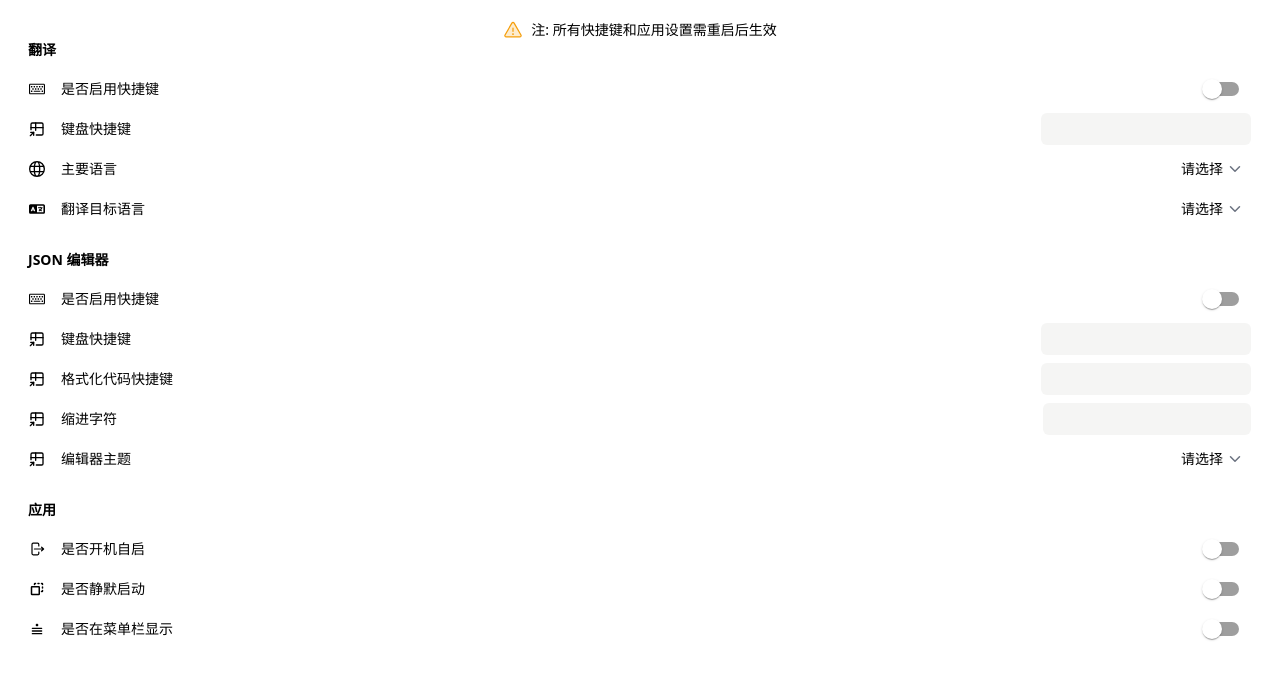
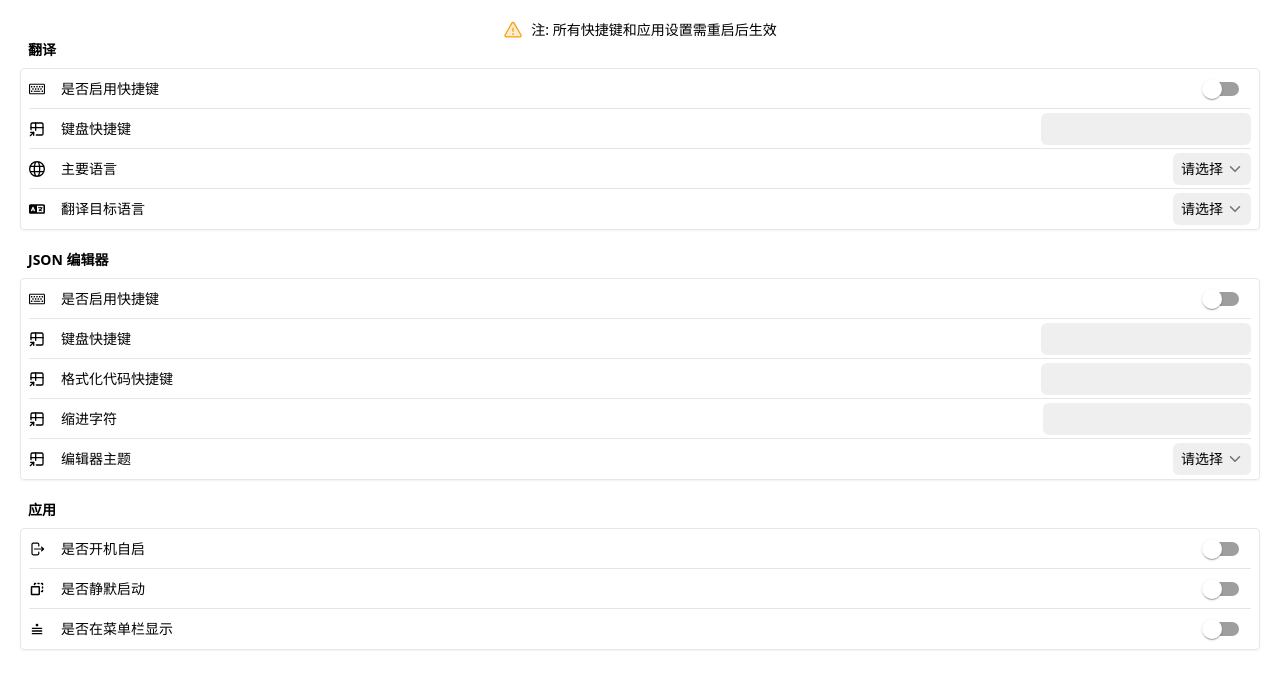
Before and after one commit to JsonLee12138/ferrule, a React app in the folder frontend_apps/pc-ferrume/: page /setting in a window 1280 px wide. Shown: the top 688 px of the page. Built offline with nearby package versions, Linux system fonts and the light colour scheme; the HTML template or start-up script is replaced by a standard one.

Commit message:
fix: shadow

```diff
--- a/frontend_apps/pc-ferrume/src/components/Select/index.tsx
+++ b/frontend_apps/pc-ferrume/src/components/Select/index.tsx
@@ -113,7 +113,7 @@ const Select = <
     >
       <div className={'j-select-content'} data-set={{ empty: !value }}>
         {value ? (
-          <span data-set={{ placeholder: true }}>{current![labelKey]}</span>
+          <span data-set={{ placeholder: true }}>{current?.[labelKey]}</span>
         ) : (
           <span>{placeholder}</span>
         )}
--- a/frontend_apps/pc-ferrume/src/components/Select/style.scss
+++ b/frontend_apps/pc-ferrume/src/components/Select/style.scss
@@ -1,13 +1,14 @@
 .j-select-container {
-  --active-bg: #f5f5f4;
+  --active-bg: rgba(231, 229, 228, 0.6);
   position: relative;
   display: flex;
   align-items: center;
   padding: 0.25rem 0.5rem;
-  border-radius: 0.25rem;
+  border-radius: 0.375rem;
   cursor: pointer;
-  outline: none;
+  // outline: none;
   width: fit-content;
+  background-color: var(--active-bg);
 
   &:hover {
     background-color: var(--active-bg);
@@ -19,6 +20,8 @@
     // outline-offset: -2px;
     background-color: var(--active-bg);
     box-shadow: 0 1px 3px 0 rgb(0 0 0 / 0.1), 0 1px 2px -1px rgb(0 0 0 / 0.1);
+    outline: 3px solid #6366f1;
+    outline-offset: -2px;
   }
 
   > div.j-select-content {
--- a/frontend_apps/pc-ferrume/src/components/SetHotKey/index.tsx
+++ b/frontend_apps/pc-ferrume/src/components/SetHotKey/index.tsx
@@ -34,7 +34,7 @@ const SetHotKey = ({value, onChange}: SetHotKeyProps) => {
   return (
     <>
       <input
-        className="w-fit text-center pr-2 rounded-md py-1 focus:outline outline-indigo-500 bg-stone-100 text-[#333] text-sm/6 hover:shadow"
+        className="w-fit text-center pr-2 rounded-md py-1 focus:outline outline-indigo-500 bg-stone-200/60 text-[#333] text-sm/6 hover:shadow"
         ref={inputRef}
         type="text"
         value={value}
--- a/frontend_apps/pc-ferrume/src/pages/Setting/index.tsx
+++ b/frontend_apps/pc-ferrume/src/pages/Setting/index.tsx
@@ -58,7 +58,7 @@ function Setting() {
   });
 
   return (
-    <div className="w-full h-screen overflow-y-auto p-5 bg-white/30">
+    <div className="w-full h-screen overflow-y-auto p-5">
       <div className="flex items-center justify-center">
         <PiWarningDuotone color="#f59e0b" size={20} />
         <span className="ml-2 text-sm">
@@ -66,8 +66,8 @@ function Setting() {
         </span>
       </div>
       <h1 className="text-sm font-bold indent-2">翻译</h1>
-      <div className="border rounded bg-transparent px-2 mt-2 border-white/50">
-        <div className="flex items-center h-10 justify-between border-b-white/50 border-b">
+      <div className="border rounded bg-transparent px-2 mt-2 shadow-sm">
+        <div className="flex items-center h-10 justify-between border-b-stone-200 border-b">
           <div className="flex items-center py-2">
             <FaRegKeyboard className="mr-2" />
             <p className="text-sm ml-2">是否启用快捷键</p>
@@ -81,7 +81,7 @@ function Setting() {
             }
           />
         </div>
-        <div className="flex items-center h-10 justify-between border-b-white/50 border-b">
+        <div className="flex items-center h-10 justify-between border-b-stone-200 border-b">
           <div className="flex items-center py-2">
             <TbTableShortcut className="mr-2" />
             <p className="text-sm ml-2">键盘快捷键</p>
@@ -93,7 +93,7 @@ function Setting() {
             }
           />
         </div>
-        <div className="flex items-center h-10 justify-between border-b-white/50 border-b">
+        <div className="flex items-center h-10 justify-between border-b-stone-200 border-b">
           <div className="flex items-center py-2">
             <GrLanguage className="mr-2" />
             <p className="text-sm ml-2">主要语言</p>
@@ -115,8 +115,8 @@ function Setting() {
         </div>
       </div>
       <h1 className="text-sm font-bold indent-2 mt-5">JSON 编辑器</h1>
-      <div className="border rounded bg-transparent px-2 mt-2 border-white/50">
-        <div className="flex items-center h-10 justify-between border-b-white/50 border-b">
+      <div className="border rounded bg-transparent px-2 mt-2 shadow-sm">
+        <div className="flex items-center h-10 justify-between border-b-stone-200 border-b">
           <div className="flex items-center py-2">
             <FaRegKeyboard className="mr-2" />
             <p className="text-sm ml-2">是否启用快捷键</p>
@@ -128,7 +128,7 @@ function Setting() {
             onChange={(e) => setItem('json_editor::open_shortcut::enabled', e)}
           />
         </div>
-        <div className="flex items-center h-10 justify-between border-b-white/50 border-b">
+        <div className="flex items-center h-10 justify-between border-b-stone-200 border-b">
           <div className="flex items-center py-2">
             <TbTableShortcut className="mr-2" />
             <p className="text-sm ml-2">键盘快捷键</p>
@@ -140,7 +140,7 @@ function Setting() {
             }
           />
         </div>
-        <div className="flex items-center h-10 justify-between border-b-white/50 border-b">
+        <div className="flex items-center h-10 justify-between border-b-stone-200 border-b">
           <div className="flex items-center py-2">
             <TbTableShortcut className="mr-2" />
             <p className="text-sm ml-2">格式化代码快捷键</p>
@@ -152,7 +152,7 @@ function Setting() {
             }
           />
         </div>
-        <div className="flex items-center h-10 justify-between border-b-white/50 border-b">
+        <div className="flex items-center h-10 justify-between border-b-stone-200 border-b">
           <div className="flex items-center py-2">
             <TbTableShortcut className="mr-2" />
             <p className="text-sm ml-2">缩进字符</p>
@@ -160,7 +160,7 @@ function Setting() {
           <input
             value={getItem('json_editor::tab_size', '')}
             className={
-              'w-fit text-center pr-1.5 rounded-md py-1 focus:outline outline-indigo-600 bg-stone-100 text-[#333] text-sm/6 outline-[3px]'
+              'w-fit text-center pr-1.5 rounded-md py-1 focus:outline outline-indigo-600 bg-stone-200/60 text-[#333] text-sm/6 outline-[3px] hover:shadow'
             }
             onChange={handleJsonEditorTabSizeChange}
             onBlur={handleJsonEditorTabSizeBlur}
@@ -180,8 +180,8 @@ function Setting() {
         </div>
       </div>
       <h1 className="text-sm font-bold indent-2 mt-5">应用</h1>
-      <div className="border rounded bg-transparent px-2 mt-2 border-white/50">
-        <div className="flex items-center h-10 justify-between border-b-white/50 border-b">
+      <div className="border rounded bg-transparent px-2 mt-2 shadow-sm">
+        <div className="flex items-center h-10 justify-between border-b-stone-200 border-b">
           <div className="flex items-center py-2">
             <HiMiniArrowRightStartOnRectangle className="mr-2" />
             <p className="text-sm ml-2">是否开机自启</p>
@@ -193,7 +193,7 @@ function Setting() {
             onChange={(e) => setItem('system::start_at_login', e)}
           />
         </div>
-        <div className="flex items-center h-10 justify-between border-b-white/50 border-b">
+        <div className="flex items-center h-10 justify-between border-b-stone-200 border-b">
           <div className="flex items-center py-2">
             <PiSelectionBackgroundBold className="mr-2" />
             <p className="text-sm ml-2">是否静默启动</p>
```
Also changed, not shown: 2 other files (tests, documents, lock files or other folders).
